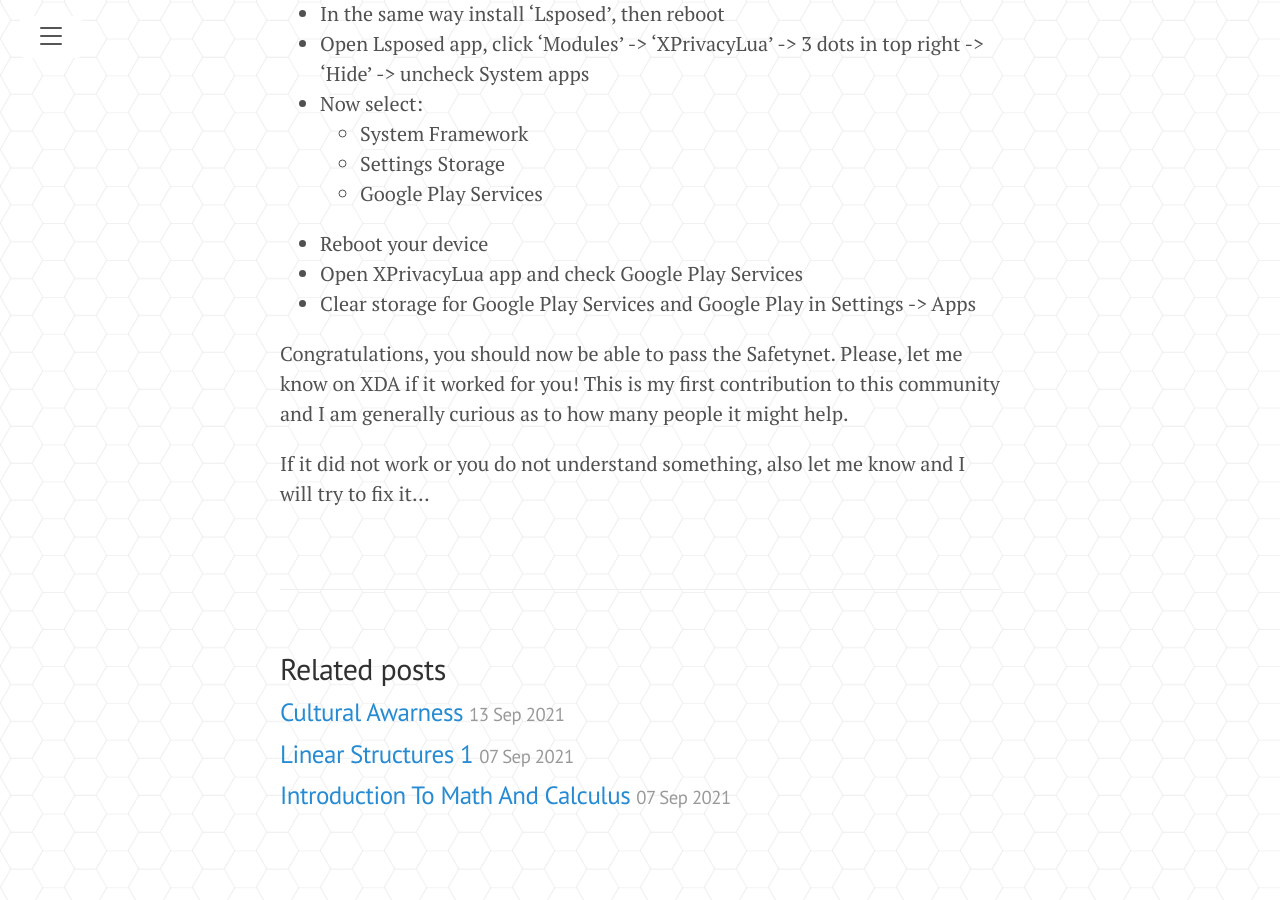
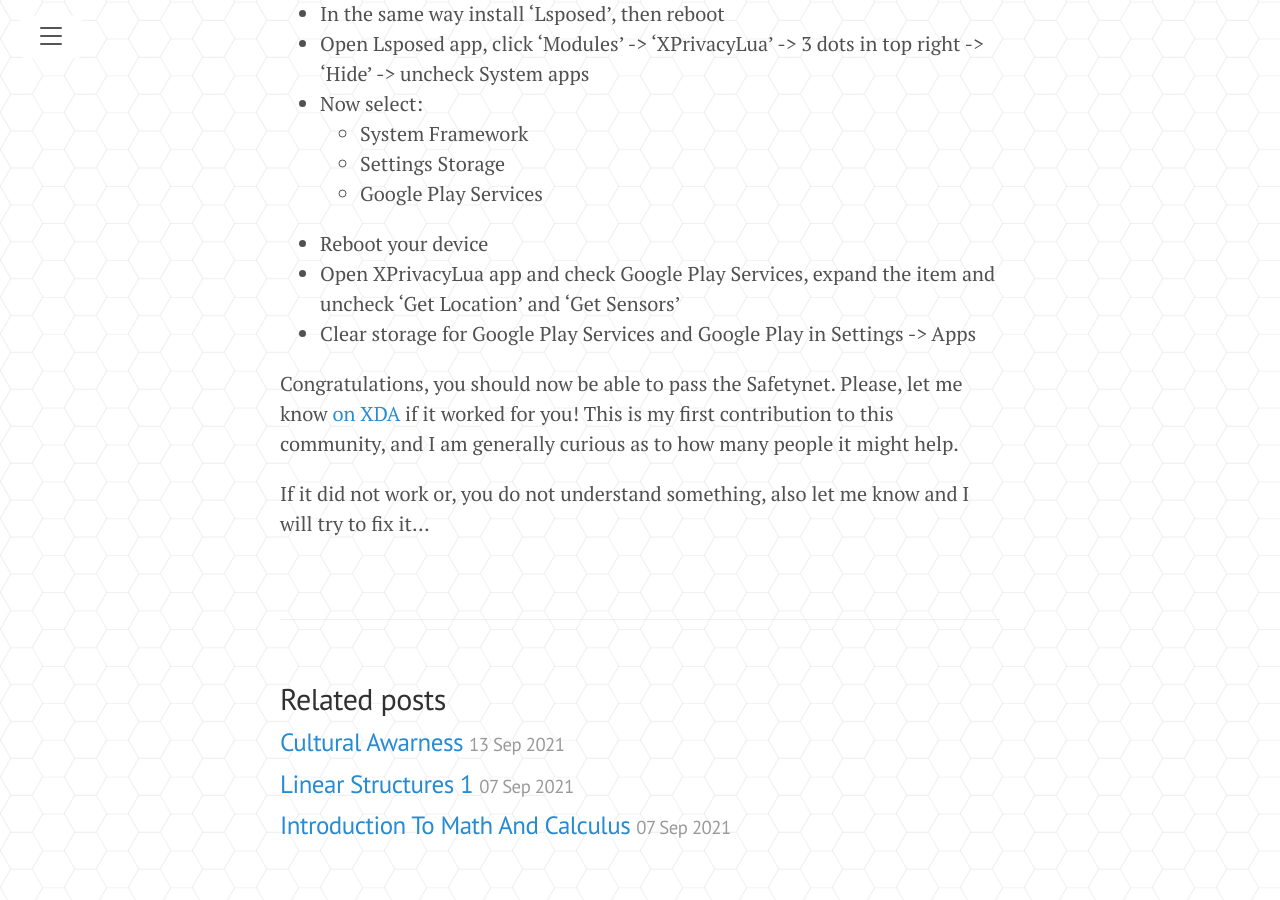
Before and after one commit to MikiVanousek/blog, a Jekyll site: the page built from _posts/root-arrow.md, in a window 1280 px wide and 900 px high, scrolled down 1327 px. Built offline with Jekyll 4.4.1, drawn with Linux system fonts in a browser that asks for light colours; some of the changed text lies outside the part shown.

Commit message:
added location fix and link to xda

```diff
--- a/_posts/root-arrow.md
+++ b/_posts/root-arrow.md
@@ -42,9 +42,12 @@
    - Settings Storage
    - Google Play Services
  - Reboot your device
- - Open XPrivacyLua app and check Google Play Services
+ - Open XPrivacyLua app and check Google Play Services, expand the item and uncheck 'Get Location'
+   and 'Get Sensors'
  - Clear storage for Google Play Services and Google Play in Settings -> Apps
 
-Congratulations, you should now be able to pass the Safetynet. Please, let me know on XDA if it worked for you! This is my first contribution to this community and I am generally curious as to how many people it might help.
+Congratulations, you should now be able to pass the Safetynet.
+Please, let me know [on XDA](https://forum.xda-developers.com/t/rom-11-0-0-alioth-aliothin-arrowos-11-0-official-weekly.4279481/post-85599629) if it worked for you!
+This is my first contribution to this community, and I am generally curious as to how many people it might help.
 
-If it did not work or you do not understand something, also let me know and I will try to fix it...
+If it did not work or, you do not understand something, also let me know and I will try to fix it...
```
Also changed, not shown: other parts of _posts/root-arrow.md (+1 -1 lines).
